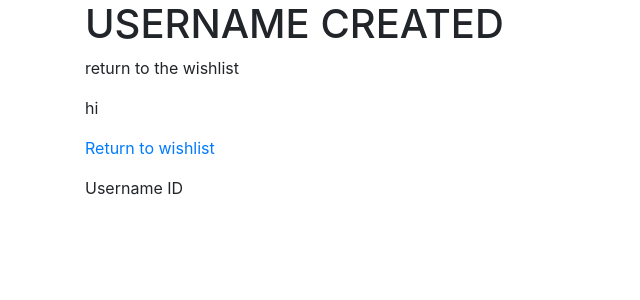
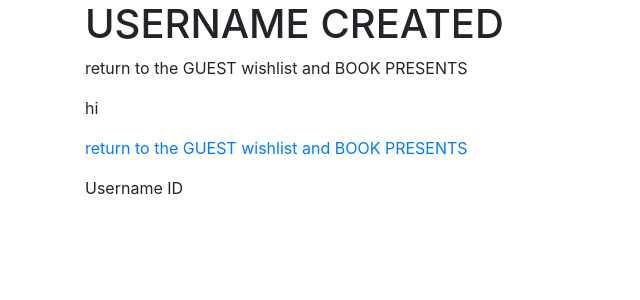
Before and after one commit to valentina-b/book-my-wedding-wish, a Flask app: template templates/guest_username_created.html in a window 1280 px wide. Shown: the part 56-356 px from the top of the page, without its empty margins (0-640 px from the left). Run offline with Flask 2, Linux system fonts and the light colour scheme; the template is opened without the code that fills it, so the values that code supplies are empty; some libraries are stand-ins or nearby versions.

Commit message:
Update add_guest_username created document

```diff
--- a/app.py
+++ b/app.py
@@ -138,11 +138,17 @@ def guest_view_static(new_wishlist_id):
 
 
 # create a guest username to book the presents
-@app.route('/<new_wishlist_id>/username_created', methods=["POST"])
+@app.route('/<new_wishlist_id>/guest/username_created', methods=["POST"])
 def add_guest_username(new_wishlist_id):
     usernames = mongo.db.username
     new_username = usernames.insert_one(request.form.to_dict())
     new_username_id = new_username.inserted_id
+    mongo.db.username.update({'_id': ObjectId(new_username_id)},
+        {'$set':
+            {
+                'wishlist_id': ObjectId(new_wishlist_id),
+            }
+        })
     return render_template('guest_username_created.html', new_wishlist_id=new_wishlist_id,
                             new_username_id=new_username_id)
 
--- a/templates/guest_username_created.html
+++ b/templates/guest_username_created.html
@@ -2,11 +2,11 @@
 {% block content %}
 
 <h1>USERNAME CREATED</h1>
-<p>return to the wishlist</p>
+<p>return to the GUEST wishlist and BOOK PRESENTS</p>
 
 <p>{{ new_wishlist_id }} hi</p>
 
-<a href="#">Return to wishlist</a>
+<a href="#">return to the GUEST wishlist and BOOK PRESENTS</a>
 <p>{{ new_wishlist_id }}</p>
 
 <p>Username ID</p>
--- a/templates/guest_view.html
+++ b/templates/guest_view.html
@@ -1,7 +1,7 @@
 {% extends 'base.html'%}
 {% block content %}
 
-<h1>WELCOME OWNER</h1>
+<h1>WELCOME GUEST</h1>
 <p>here add presents below</p>
 
 <p>THIS IS THE DOC ID: {{ new_wishlist_id }}</p>
@@ -20,7 +20,7 @@
 
 
 <h4>FORM TO SUBMIT A USERNAME:</h4>
-    <form action="{{ url_for('add_guest_username', new_wishlist_id=new_wishlist_id, new_username_id=new_username_id) }}" method="POST">
+    <form action="{{ url_for('add_guest_username', new_wishlist_id=new_wishlist_id) }}" method="POST">
         <div class="form-group">
             <!-- Name -->
             <label for="user_name">USER NAME</label>
--- a/templates/guest_view_username.html
+++ b/templates/guest_view_username.html
@@ -1,7 +1,7 @@
 {% extends 'base.html'%}
 {% block content %}
 
-<h1>WELCOME OWNER</h1>
+<h1>WELCOME GUEST</h1>
 <p>here add presents below</p>
 
 <p>THIS IS THE DOC ID: {{ new_wishlist_id }}</p>
```
